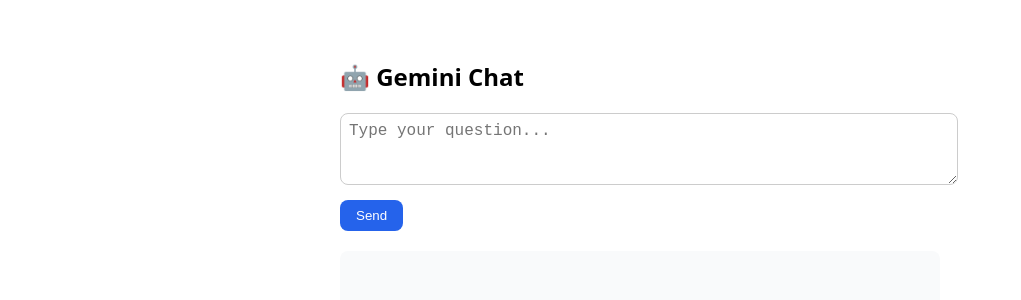
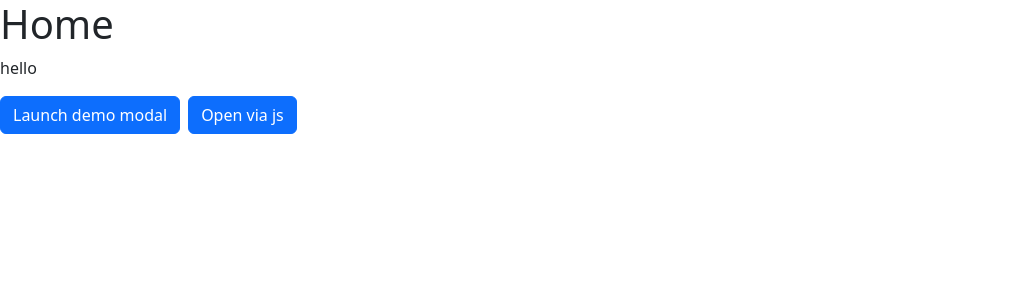
Before and after one commit to ZhiRongDev/chat, a Vue app in the folder frontend/: page / in a window 1280 px wide. Before the commit this address had no page. Shown: the top 300 px of the page, without its empty margins (0-1021 px from the left). Built offline with nearby package versions, Linux system fonts and the light colour scheme; the HTML template or start-up script is replaced by a standard one.

Commit message:
Add vue-i18n and bootstrap

```diff
--- a/frontend/package.json
+++ b/frontend/package.json
@@ -17,13 +17,16 @@
     "format": "prettier --write src/"
   },
   "dependencies": {
+    "bootstrap": "^5.3.8",
     "pinia": "^3.0.3",
     "vue": "^3.5.22",
+    "vue-i18n": "^11.1.12",
     "vue-router": "^4.5.1"
   },
   "devDependencies": {
     "@playwright/test": "^1.55.1",
     "@tsconfig/node22": "^22.0.2",
+    "@types/bootstrap": "^5.2.10",
     "@types/jsdom": "^21.1.7",
     "@types/node": "^22.18.6",
     "@vitejs/plugin-vue": "^6.0.1",
--- a/frontend/src/App.vue
+++ b/frontend/src/App.vue
@@ -1,110 +1,3 @@
 <template>
-  <div class="chat-container">
-    <h2>🤖 Gemini Chat</h2>
-
-    <textarea v-model="message" placeholder="Type your question..." rows="3"></textarea>
-
-    <button @click="sendMessage" :disabled="isLoading">
-      {{ isLoading ? 'Generating...' : 'Send' }}
-    </button>
-
-    <div class="response">
-      <pre>{{ response }}</pre>
-    </div>
-  </div>
+    <router-view></router-view>
 </template>
-
-<script setup lang="ts">
-import { ref, nextTick } from 'vue'
-
-const message = ref('')
-const response = ref('')
-const isLoading = ref(false)
-
-// .vue
-async function sendMessage() {
-  if (!message.value.trim()) return
-  response.value = ''
-  isLoading.value = true
-
-  const res = await fetch('http://localhost:5000/api/v1/chat', {
-    method: 'POST',
-    headers: { 'Content-Type': 'application/json' },
-    body: JSON.stringify({ message: message.value }),
-  })
-
-  // Ensure the response body is available and the request was successful
-  if (!res.body || !res.ok) {
-    isLoading.value = false
-    // Handle error, e.g., throw or set an error message
-    console.error('Failed to get a streaming response:', res.statusText)
-    return
-  }
-
-  const reader = res.body.getReader()
-  const decoder = new TextDecoder()
-
-  while (true) {
-    const { done, value } = await reader.read()
-    if (done) break // Decode the Uint8Array value to a string
-
-    const chunk = decoder.decode(value, { stream: true }) // Append the decoded text chunk immediately
-
-    response.value += chunk
-
-    await nextTick();
-
-    console.log('Current Response:', response.value)
-  }
-
-  // Final decoding step in case of partial characters at the end
-  const finalChunk = decoder.decode()
-  response.value += finalChunk
-
-  console.log('Final')
-  console.log(response.value)
-
-  isLoading.value = false
-}
-</script>
-
-<style scoped>
-.chat-container {
-  max-width: 600px;
-  margin: 60px auto;
-  font-family: system-ui, sans-serif;
-}
-
-textarea {
-  width: 100%;
-  padding: 8px;
-  font-size: 1rem;
-  border-radius: 8px;
-  border: 1px solid #ccc;
-}
-
-button {
-  margin-top: 10px;
-  padding: 8px 16px;
-  background: #2563eb;
-  color: white;
-  border: none;
-  border-radius: 8px;
-  cursor: pointer;
-}
-
-button:disabled {
-  background: #94a3b8;
-  cursor: not-allowed;
-}
-
-.response {
-  margin-top: 20px;
-  background: #f9fafb;
-  border-radius: 8px;
-  padding: 10px;
-  min-height: 150px;
-  white-space: pre-wrap;
-  color: #000;
-}
-</style>
--- /dev/null
+++ b/frontend/src/locale/en/en.json
@@ -0,0 +1,3 @@
+{
+    "hello": "hello"
+}
--- /dev/null
+++ b/frontend/src/locale/zh_tw/zh_tw.json
@@ -0,0 +1,3 @@
+{
+    "hello": "哈囉"
+}
--- a/frontend/src/main.ts
+++ b/frontend/src/main.ts
@@ -1,12 +1,19 @@
 import { createApp } from 'vue'
 import { createPinia } from 'pinia'
+import i18n from '@/utils/i18n'
+import { setLocale } from './utils/locale'
+import 'bootstrap/dist/css/bootstrap.min.css'
+import 'bootstrap/dist/js/bootstrap.bundle.min.js'
 
 import App from './App.vue'
 import router from './router'
+
+setLocale('zh_tw')
 
 const app = createApp(App)
 
 app.use(createPinia())
 app.use(router)
+app.use(i18n)
 
 app.mount('#app')
--- /dev/null
+++ b/frontend/src/pages/Chat.vue
@@ -0,0 +1,110 @@
+<template>
+  <div class="chat-container">
+    <h2>🤖 Gemini Chat</h2>
+
+    <textarea v-model="message" placeholder="Type your question..." rows="3"></textarea>
+
+    <button @click="sendMessage" :disabled="isLoading">
+      {{ isLoading ? 'Generating...' : 'Send' }}
+    </button>
+
+    <div class="response">
+      <pre>{{ response }}</pre>
+    </div>
+  </div>
+</template>
+
+<script setup lang="ts">
+import { ref, nextTick } from 'vue'
+
+const message = ref('')
+const response = ref('')
+const isLoading = ref(false)
+
+// .vue
+async function sendMessage() {
+  if (!message.value.trim()) return
+  response.value = ''
+  isLoading.value = true
+
+  const res = await fetch('http://localhost:5000/api/v1/chat', {
+    method: 'POST',
+    headers: { 'Content-Type': 'application/json' },
+    body: JSON.stringify({ message: message.value }),
+  })
+
+  // Ensure the response body is available and the request was successful
+  if (!res.body || !res.ok) {
+    isLoading.value = false
+    // Handle error, e.g., throw or set an error message
+    console.error('Failed to get a streaming response:', res.statusText)
+    return
+  }
+
+  const reader = res.body.getReader()
+  const decoder = new TextDecoder()
+
+  while (true) {
+    const { done, value } = await reader.read()
+    if (done) break // Decode the Uint8Array value to a string
+
+    const chunk = decoder.decode(value, { stream: true }) // Append the decoded text chunk immediately
+
+    response.value += chunk
+
+    await nextTick();
+
+    console.log('Current Response:', response.value)
+  }
+
+  // Final decoding step in case of partial characters at the end
+  const finalChunk = decoder.decode()
+  response.value += finalChunk
+
+  console.log('Final')
+  console.log(response.value)
+
+  isLoading.value = false
+}
+</script>
+
+<style scoped>
+.chat-container {
+  max-width: 600px;
+  margin: 60px auto;
+  font-family: system-ui, sans-serif;
+}
+
+textarea {
+  width: 100%;
+  padding: 8px;
+  font-size: 1rem;
+  border-radius: 8px;
+  border: 1px solid #ccc;
+}
+
+button {
+  margin-top: 10px;
+  padding: 8px 16px;
+  background: #2563eb;
+  color: white;
+  border: none;
+  border-radius: 8px;
+  cursor: pointer;
+}
+
+button:disabled {
+  background: #94a3b8;
+  cursor: not-allowed;
+}
+
+.response {
+  margin-top: 20px;
+  background: #f9fafb;
+  border-radius: 8px;
+  padding: 10px;
+  min-height: 150px;
+  white-space: pre-wrap;
+  color: #000;
+}
+</style>
--- /dev/null
+++ b/frontend/src/pages/index.vue
@@ -0,0 +1,42 @@
+<template>
+    <h1>Home</h1>
+    <p>{{ $t('hello') }}</p>
+
+    <!-- Button trigger modal -->
+    <button type="button" class="btn btn-primary" data-bs-toggle="modal" data-bs-target="#exampleModal">
+    Launch demo modal
+    </button>
+
+    <!-- Modal -->
+    <div class="modal fade" id="exampleModal" tabindex="-1" aria-labelledby="exampleModalLabel" aria-hidden="true">
+    <div class="modal-dialog">
+        <div class="modal-content">
+        <div class="modal-header">
+            <h1 class="modal-title fs-5" id="exampleModalLabel">Modal title</h1>
+            <button type="button" class="btn-close" data-bs-dismiss="modal" aria-label="Close"></button>
+        </div>
+        <div class="modal-body">
+            ...
+        </div>
+        <div class="modal-footer">
+            <button type="button" class="btn btn-secondary" data-bs-dismiss="modal">Close</button>
+            <button type="button" class="btn btn-primary">Save changes</button>
+        </div>
+        </div>
+    </div>
+    </div>
+
+
+    <button type="button" class="btn btn-primary ms-2" @click="openModal">Open via js</button>
+
+
+</template>
+
+<script setup lang="ts">
+import * as bootstrap from 'bootstrap'
+
+function openModal() {
+    const exampleModal = new bootstrap.Modal('#exampleModal')
+    exampleModal.show()
+}
+</script>
--- a/frontend/src/router/index.ts
+++ b/frontend/src/router/index.ts
@@ -2,7 +2,18 @@
 
 const router = createRouter({
   history: createWebHistory(import.meta.env.BASE_URL),
-  routes: [],
+  routes: [
+    {
+      path: '/',
+      name: 'Home',
+      component: () => import('../pages/index.vue'),
+    },
+    {
+      path: '/chat',
+      name: 'Chat',
+      component: () => import('../pages/Chat.vue'),
+    },
+  ],
 })
 
 export default router
--- /dev/null
+++ b/frontend/src/utils/i18n.ts
@@ -0,0 +1,14 @@
+import { createI18n } from 'vue-i18n'
+import en from '@/locale/en/en.json'
+import zh_tw from '@/locale/zh_tw/zh_tw.json'
+
+const savedLocale = localStorage.getItem('locale') || 'en'
+
+const i18n = createI18n({
+  legacy: false,
+  locale: savedLocale,
+  fallbackLocale: 'en',
+  messages: { en, zh_tw },
+})
+
+export default i18n
--- /dev/null
+++ b/frontend/src/utils/locale.ts
@@ -0,0 +1,13 @@
+import i18n from '@/utils/i18n'
+
+export function setLocale(locale: string) {
+  localStorage.setItem('locale', locale)
+}
+
+export function t(key: string) {
+  return i18n.global.t(key)
+}
+
+export function getCurrentLocale() {
+  return i18n.global.locale.value
+}
```
Also changed, not shown: 1 other file (tests, documents, lock files or other folders).
